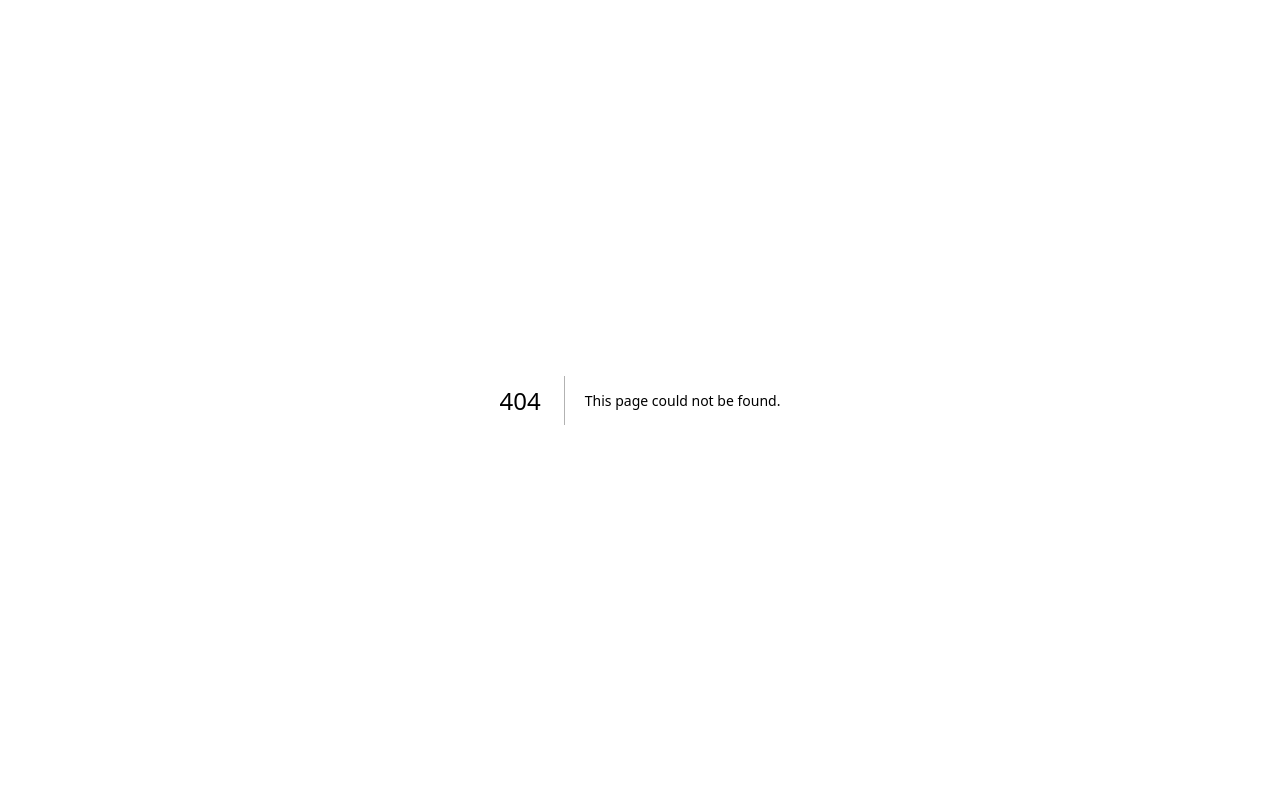
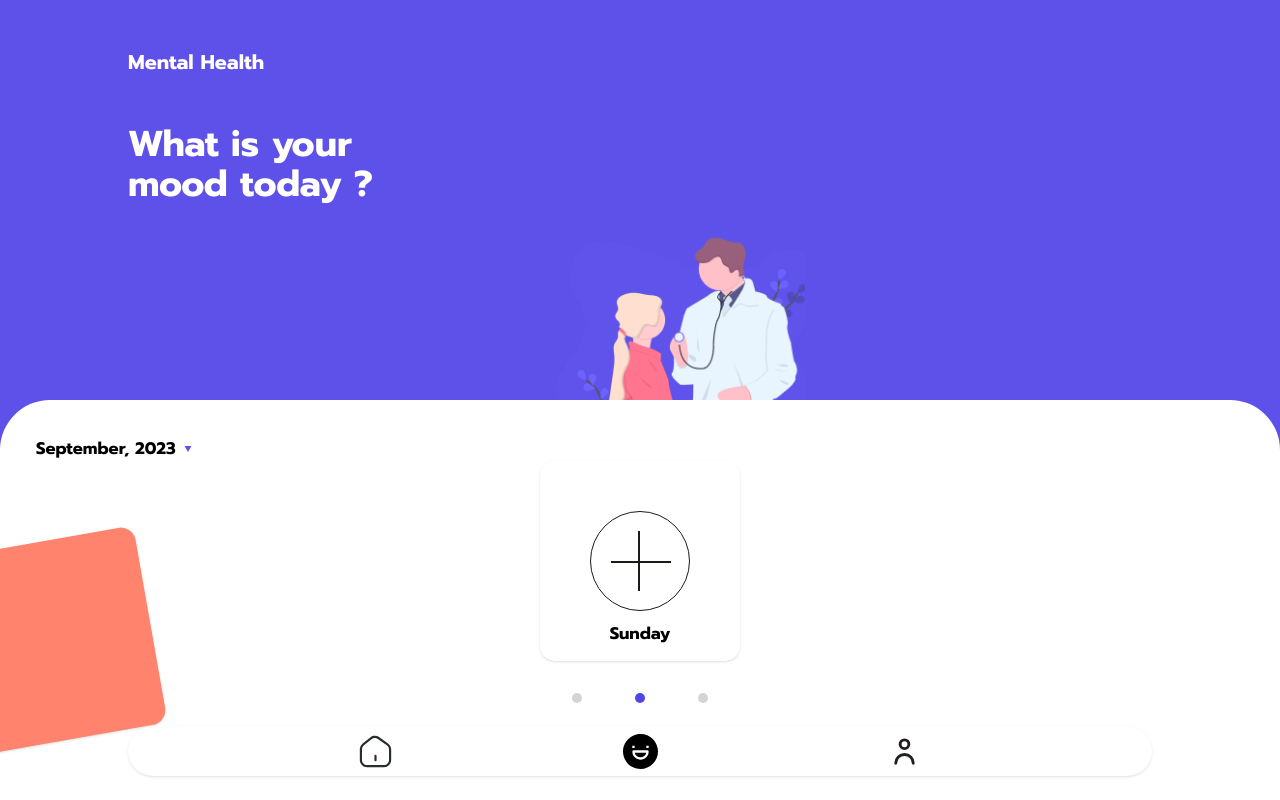
Before and after one commit to Pop-sloth/popsloth, a Next.js app in the folder popsloth-user/: page /MoodTracker/moodCalendar in a window 1280 px wide. Before the commit this address had no page. Built offline with nearby package versions, Linux system fonts and the light colour scheme.

Commit message:
Mood Calendar
ยังไม่ลิงก์อะไรทั้งนั้น วันที่เลื่อนไม่ได้

```diff
--- /dev/null
+++ b/popsloth-user/src/pages/MoodTracker/moodCalendar.tsx
@@ -0,0 +1,74 @@
+import Image from 'next/image'
+import Link from 'next/link';
+
+export default function MoodCalendar() {
+    return (
+        <main className="flex min-h-screen w-screen overflow-y-scroll flex-col items-center bg-[#5E51E9]">
+            <div id="topic" className='w-4/5 mt-12'>
+                <h3 className='text-xl text-white'>Mental Health</h3>
+                <h1 className='mt-12 text-4xl text-white'>What is your <br />mood today ?</h1>
+            </div>
+            <Image
+                src="/doctor.png"
+                alt="doctor"
+                width={250}
+                height={35}
+                className='mt-8 ml-20'
+                priority
+            />
+            <div id="calendar" className='fixed bottom-0 bg-white w-full h-[50vh] rounded-t-[50px] p-9 flex flex-col items-center'>
+                <div id="date" className='flex items-center w-full'>
+                    <h3>September, 2023</h3>
+                    <svg className='ml-2' xmlns="http://www.w3.org/2000/svg" width="8" height="6" viewBox="0 0 8 6" fill="none">
+                        <path d="M4 6L0.535898 0L7.4641 0L4 6Z" fill="#5E51E9"/>
+                    </svg>
+                </div>
+                <div id="yesterday" className='absolute left-[-4rem] top-40 z-10 w-[200px] h-[200px] bg-[#FF836D] rounded-[15px] origin-top-left rotate-[-10deg] shadow'></div>
+                <div id="today" className='w-[200px] h-[200px] z-20 bg-white rounded-[15px] flex flex-col justify-center items-center shadow'>
+                    <div className="w-[100px] h-[100px] relative">
+                    <div className="w-[100px] h-[100px] left-0 top-0 absolute bg-white bg-opacity-0 rounded-full border border-stone-900"></div>
+                        <div className="w-[60px] h-[60px] left-[21px] top-[20px] absolute">
+                            <div className="w-[60px] h-[0px] left-[29px] top-0 absolute origin-top-left rotate-90 border border-stone-900"></div>
+                            <div className="w-[60px] h-[0px] left-0 top-[30px] absolute border border-stone-900"></div>
+                        </div>
+                    </div>
+                    <h3 className='fixed mt-36'>Sunday</h3>
+                </div>
+                <div id="nav" className='flex justify-evenly mt-8 w-1/5 z-50'>
+                    <div className="w-2.5 h-2.5 bg-zinc-300 rounded-full"></div>
+                    <div className="w-2.5 h-2.5 bg-indigo-600 rounded-full"></div>
+                    <div className="w-2.5 h-2.5 bg-zinc-300 rounded-full"></div>
+                </div>
+            </div>
+            <div id="menuBar" className='fixed bottom-6 w-4/5 h-[50px] flex justify-evenly items-center bg-white rounded-full shadow'>
+                <div id="home">
+                    <Image
+                        src="/home-2-outline.svg"
+                        alt="User Icon"
+                        width={35}
+                        height={35}
+                        priority
+                    />
+                </div>
+                <div id="moodTracker">
+                    <Image
+                        src="/mood-laugh (1).svg"
+                        alt="User Icon"
+                        width={35}
+                        height={35}
+                        priority
+                    />
+                </div>
+                <div id="user">
+                    < Image
+                        src="/person-outline.svg"
+                        alt="User Icon"
+                        width={35}
+                        height={35}
+                        priority
+                    />
+                </div>
+            </div>
+        </main>
+    )
+}
--- a/popsloth-user/src/styles/globals.css
+++ b/popsloth-user/src/styles/globals.css
@@ -22,6 +22,7 @@ h1 {
 }
 h3 {
   font-size: 1.05rem;
+  font-weight: bold;
 }
 p {
   font-size: 0.875rem;
```
Also changed, not shown: popsloth-user/public/doctor.png (added).
